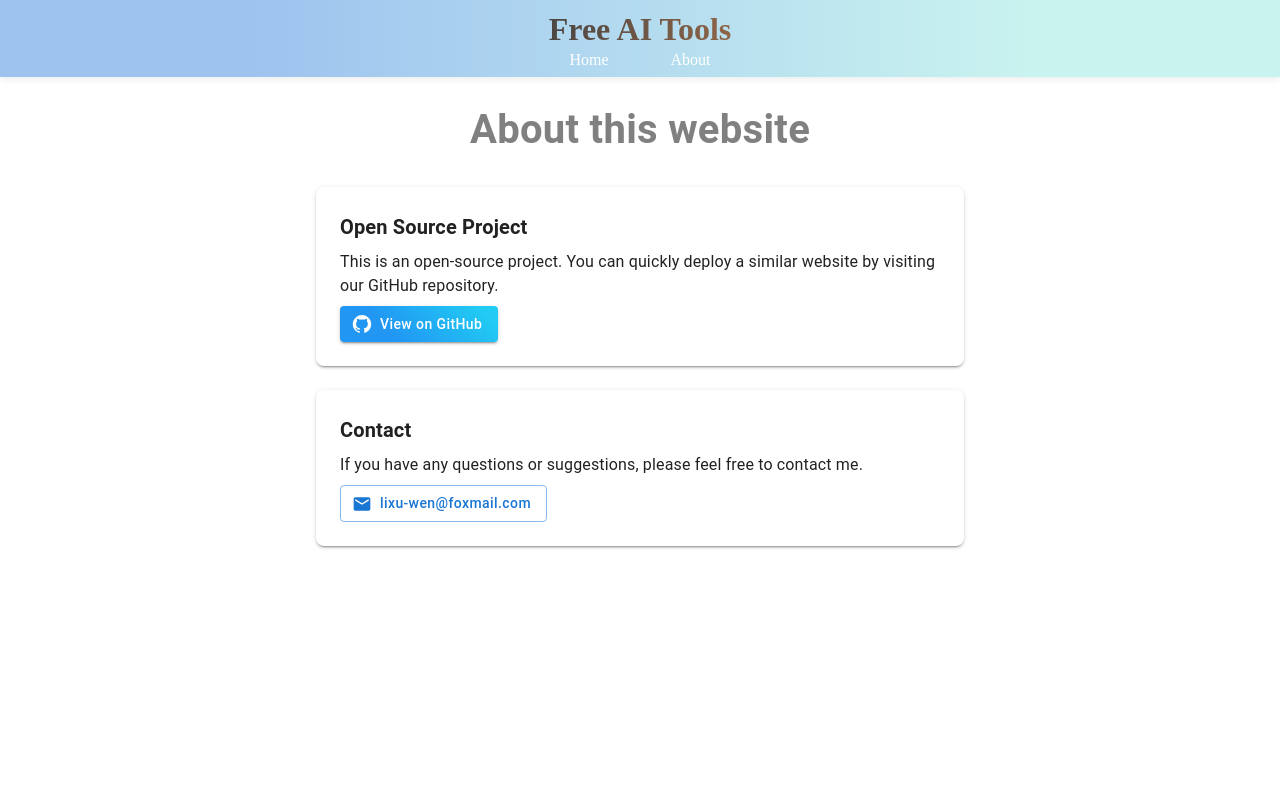
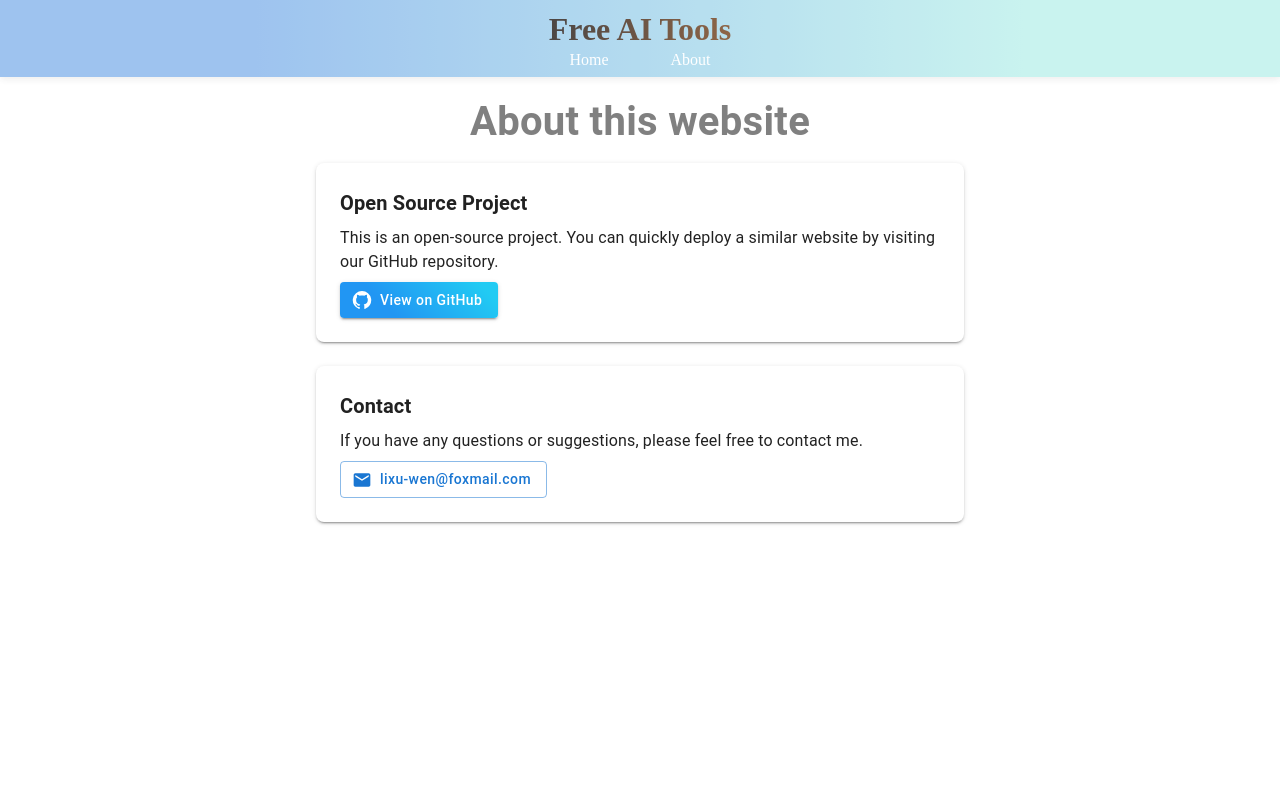
Before and after one commit to lixwen/next-freeaitools, a Next.js app: page /pages/about in a window 1280 px wide. Shown: the top 800 px of the page. Built offline with nearby package versions, Linux system fonts and the light colour scheme.

Commit message:
optimize layout of About

```diff
--- a/src/app/pages/about/page.js
+++ b/src/app/pages/about/page.js
@@ -26,11 +26,11 @@ const About = () => {
             textAlign: 'center',
             fontWeight: { xs: 400, sm: 700 },
             fontSize: { xs: '2rem', sm: '2.5rem' },
-            mb: 4,
             background: 'gray',
             WebkitBackgroundClip: 'text',
             WebkitTextFillColor: 'transparent',
-            mt: -3,
+            mt: -4,
+            mb: 2,
           }}
         >
           About this website
```
Also changed, not shown: src/app/page.js (+4 -4 lines).
